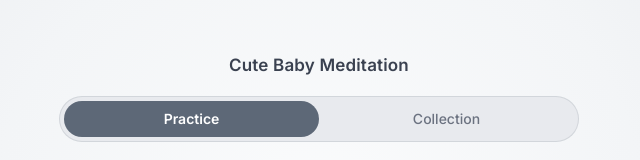
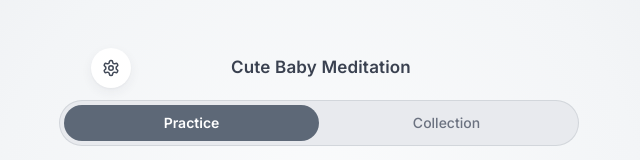
Before and after one commit to lucindo/cute, a React (Vite) app: page / in a window 1280 px wide. Shown: the top 160 px of the page, without its empty margins (321-961 px from the left). Built offline with nearby package versions, Linux system fonts and the light colour scheme.

Commit message:
feat(settings): add settings view + nav skeleton

```diff
--- a/src/app/App.tsx
+++ b/src/app/App.tsx
@@ -3,6 +3,9 @@ import { useCallback, useRef, useState, type ReactElement } from 'react'
 import { CollectionScreen } from './CollectionScreen'
 import { PracticeScreen } from './PracticeScreen'
 import { SessionView } from './SessionView'
+import { SettingsScreen } from './SettingsScreen'
+import { GearIcon } from '../components/icons/GearIcon'
+import { IconButton } from '../components/primitives/IconButton'
 import { SegmentedControl } from '../components/primitives/SegmentedControl'
 import { PageShell } from '../components/primitives/PageShell'
 import { TopAppBar } from '../components/primitives/TopAppBar'
@@ -11,10 +14,12 @@ import type { SessionRequest } from '../hooks/useSession'
 import { UiStringsProvider } from '../hooks/useUiStringsContext'
 
 type AppMode = 'practice' | 'collection'
+type AppView = 'shell' | 'settings' | 'stats'
 
 export function App(): ReactElement {
   const { uiStrings } = useLocale()
   const [mode, setMode] = useState<AppMode>('practice')
+  const [view, setView] = useState<AppView>('shell')
   const [sessionRequest, setSessionRequest] = useState<SessionRequest | null>(null)
 
   // One persistent <video> for the whole app (SPEC FR-35): it must outlive the
@@ -47,9 +52,35 @@ export function App(): ReactElement {
         hidden={!videoActive}
         className="pointer-events-none fixed inset-0 z-10 h-full w-full bg-black object-contain"
       />
-      {sessionRequest === null ? (
+      {sessionRequest !== null ? (
+        <SessionView
+          request={sessionRequest}
+          videoRef={videoRef}
+          setVideoActive={setVideoActive}
+          onExit={() => {
+            setSessionRequest(null)
+          }}
+        />
+      ) : view === 'settings' ? (
+        <SettingsScreen
+          onBack={() => {
+            setView('shell')
+          }}
+        />
+      ) : (
         <PageShell width="practice">
-          <TopAppBar title={uiStrings.shell.appTitle} />
+          <TopAppBar
+            title={uiStrings.shell.appTitle}
+            leading={
+              <IconButton
+                icon={<GearIcon />}
+                label={uiStrings.shell.settings}
+                onClick={() => {
+                  setView('settings')
+                }}
+              />
+            }
+          />
           <div className="mb-8 w-full">
             <SegmentedControl<AppMode>
               options={[
@@ -67,15 +98,6 @@ export function App(): ReactElement {
             <CollectionScreen />
           )}
         </PageShell>
-      ) : (
-        <SessionView
-          request={sessionRequest}
-          videoRef={videoRef}
-          setVideoActive={setVideoActive}
-          onExit={() => {
-            setSessionRequest(null)
-          }}
-        />
       )}
     </UiStringsProvider>
   )
--- /dev/null
+++ b/src/app/SettingsScreen.tsx
@@ -0,0 +1,37 @@
+import { useEffect, useRef, type ReactElement } from 'react'
+
+import { ChevronBackIcon } from '../components/icons/ChevronBackIcon'
+import { IconButton } from '../components/primitives/IconButton'
+import { PageShell } from '../components/primitives/PageShell'
+import { TopAppBar } from '../components/primitives/TopAppBar'
+import { useUiStrings } from '../hooks/useUiStringsContext'
+
+export interface SettingsScreenProps {
+  onBack(this: void): void
+}
+
+export function SettingsScreen({ onBack }: SettingsScreenProps): ReactElement {
+  const strings = useUiStrings()
+  const backRef = useRef<HTMLButtonElement>(null)
+
+  // Land focus on the way out so keyboard/SR users aren't stranded at page top.
+  useEffect(() => {
+    backRef.current?.focus()
+  }, [])
+
+  return (
+    <PageShell>
+      <TopAppBar
+        title={strings.settings.title}
+        leading={
+          <IconButton
+            icon={<ChevronBackIcon />}
+            label={strings.settings.back}
+            onClick={onBack}
+            buttonRef={backRef}
+          />
+        }
+      />
+    </PageShell>
+  )
+}
--- a/src/content/strings.ts
+++ b/src/content/strings.ts
@@ -9,6 +9,7 @@ import type { SeededTagId } from '../domain/tags'
 export interface UiStrings {
   readonly shell: {
     readonly appTitle: string
+    readonly settings: string
     readonly modeToggle: {
       readonly label: string
       readonly practiceName: string
@@ -97,11 +98,16 @@ export interface UiStrings {
     readonly deleteConfirm: string
     readonly actionFailed: string
   }
+  readonly settings: {
+    readonly title: string
+    readonly back: string
+  }
 }
 
 const EN: UiStrings = {
   shell: {
     appTitle: 'Cute Baby Meditation',
+    settings: 'Settings',
     modeToggle: {
       label: 'App mode',
       practiceName: 'Practice',
@@ -195,11 +201,16 @@ const EN: UiStrings = {
     deleteConfirm: 'Delete',
     actionFailed: 'Could not update tags. Please try again.',
   },
+  settings: {
+    title: 'Settings',
+    back: 'Back',
+  },
 }
 
 const PT_BR: UiStrings = {
   shell: {
     appTitle: 'Cute Baby Meditation',
+    settings: 'Configurações',
     modeToggle: {
       label: 'Modo do app',
       practiceName: 'Prática',
@@ -293,6 +304,10 @@ const PT_BR: UiStrings = {
     deleteConfirm: 'Excluir',
     actionFailed: 'Não foi possível atualizar as tags. Tente novamente.',
   },
+  settings: {
+    title: 'Configurações',
+    back: 'Voltar',
+  },
 }
 
 export const UI_STRINGS: Record<LocaleId, UiStrings> = {
```
Also changed, not shown: 1 other file (tests, documents, lock files or other folders).
